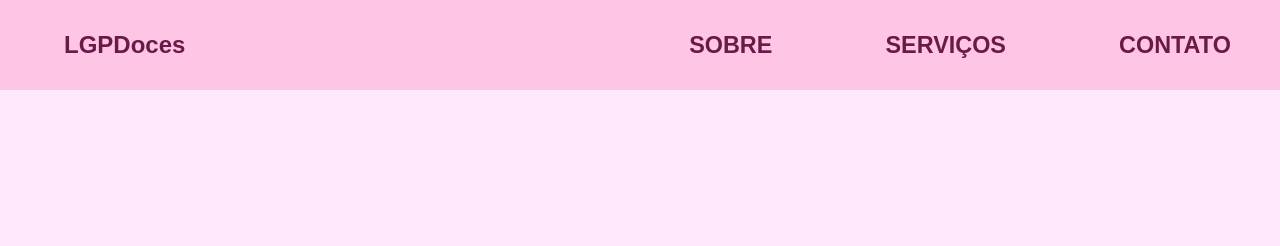
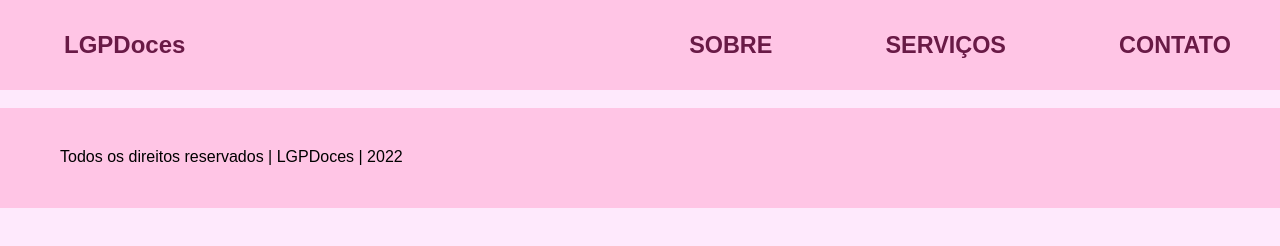
Before and after one commit to guillepinho/dojo-landing-pg, a plain HTML site: page index.html in a window 1280 px wide. Shown: the top 246 px of the page. Drawn offline with Linux system fonts and the light colour scheme.

Commit message:
adicionando footer

```diff
--- a/index.html
+++ b/index.html
@@ -23,7 +23,9 @@
         </nav>
 </header>
 
-
+<footer id="page-footer">
+  <p>Todos os direitos reservados | LGPDoces | 2022</p>
+</footer>
 </body>
 
 </html>
--- a/style.css
+++ b/style.css
@@ -49,3 +49,16 @@ nav ul {
     padding-left: 0px;
     font-size: 20px;
 }
+
+#page-footer {
+    background-color: #FFC5E5;
+    height: 100px;
+    width: 100%;
+    position: absolute;
+    left: 0;
+    margin-top: 100px;
+  }
+
+  #page-footer p {
+    margin: 40px 0 0 60px;
+  }
```
